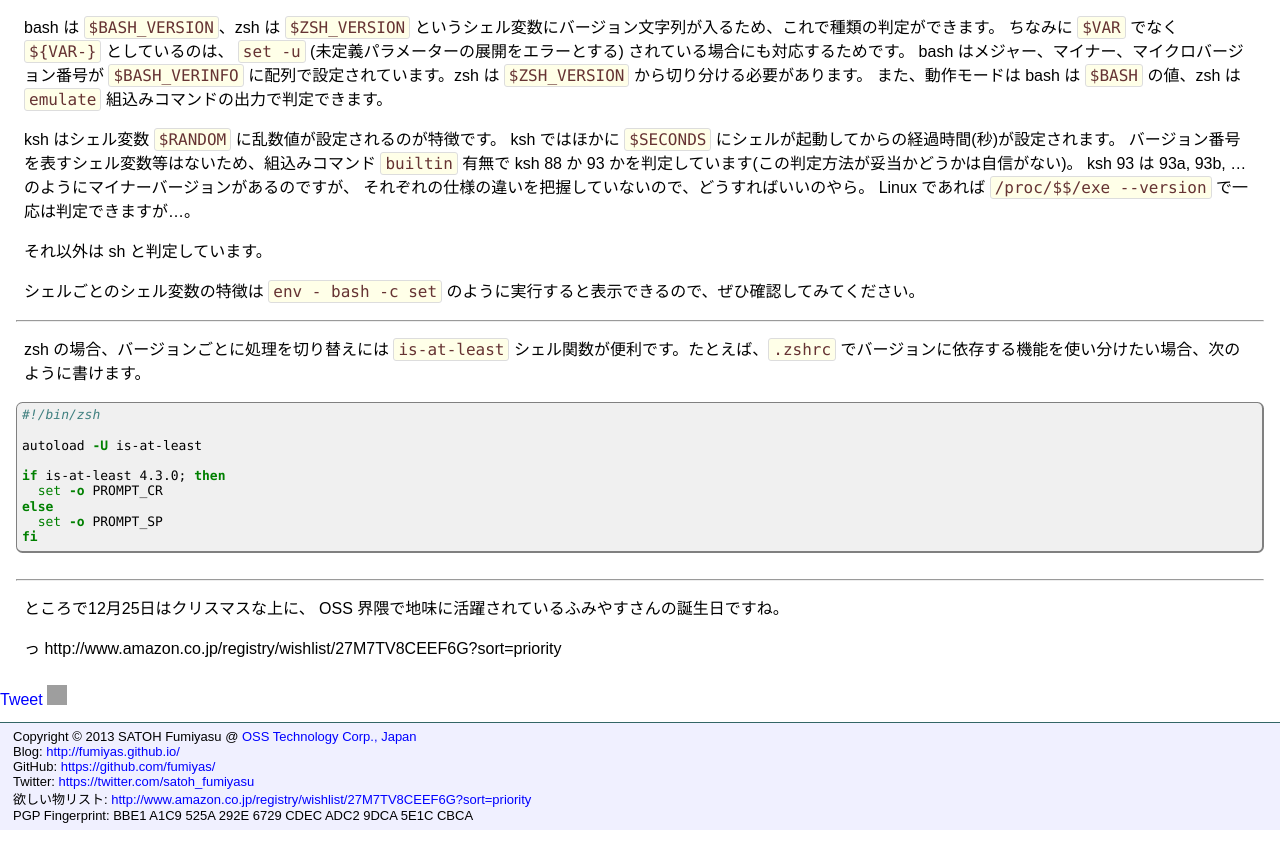
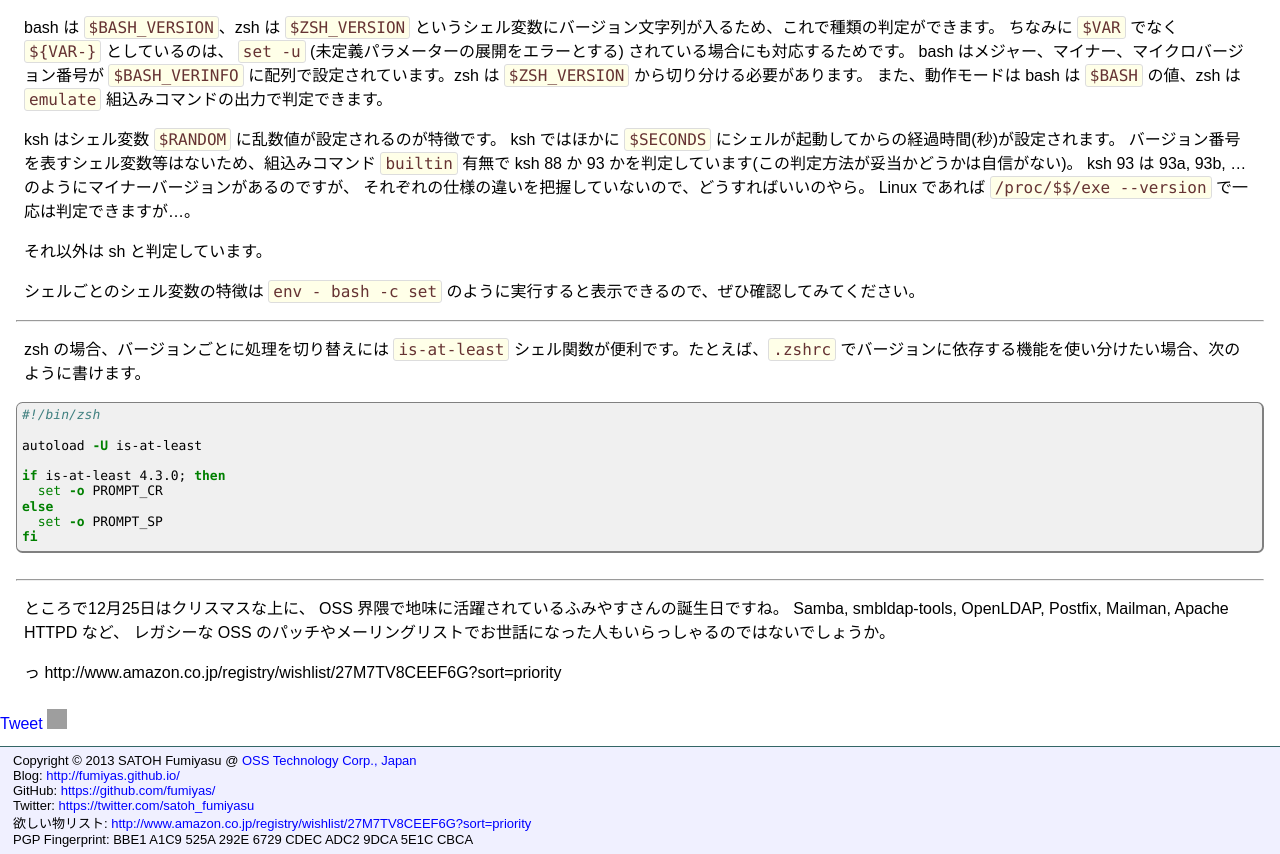
Before and after one commit to fumiyas/fumiyas.github.io, a Jekyll site: the page built from _posts/2013-12-04-name-ver-mode.sh-advent-calendar.md, in a window 1280 px wide. Shown: the part 412-1266 px from the top of the page. Built offline with Jekyll 4.4.1, drawn with Linux system fonts in a browser that asks for light colours; Markdown is read by kramdown in place of the engine named in the settings; comment, search, counter and statistics services are not loaded; before the commit the page ends 1242 px from its top, so only the background shows below that; grey boxes are pictures that could not be loaded.

Commit message:
Add info abount me

```diff
--- a/_includes/wishlist-dec.html
+++ b/_includes/wishlist-dec.html
@@ -1,4 +1,6 @@
 ところで12月25日はクリスマスな上に、
 OSS 界隈で地味に活躍されているふみやすさんの誕生日ですね。
+Samba, smbldap-tools, OpenLDAP, Postfix, Mailman, Apache HTTPD など、
+レガシーな OSS のパッチやメーリングリストでお世話になった人もいらっしゃるのではないでしょうか。
 
 っ http://www.amazon.co.jp/registry/wishlist/27M7TV8CEEF6G?sort=priority
```
